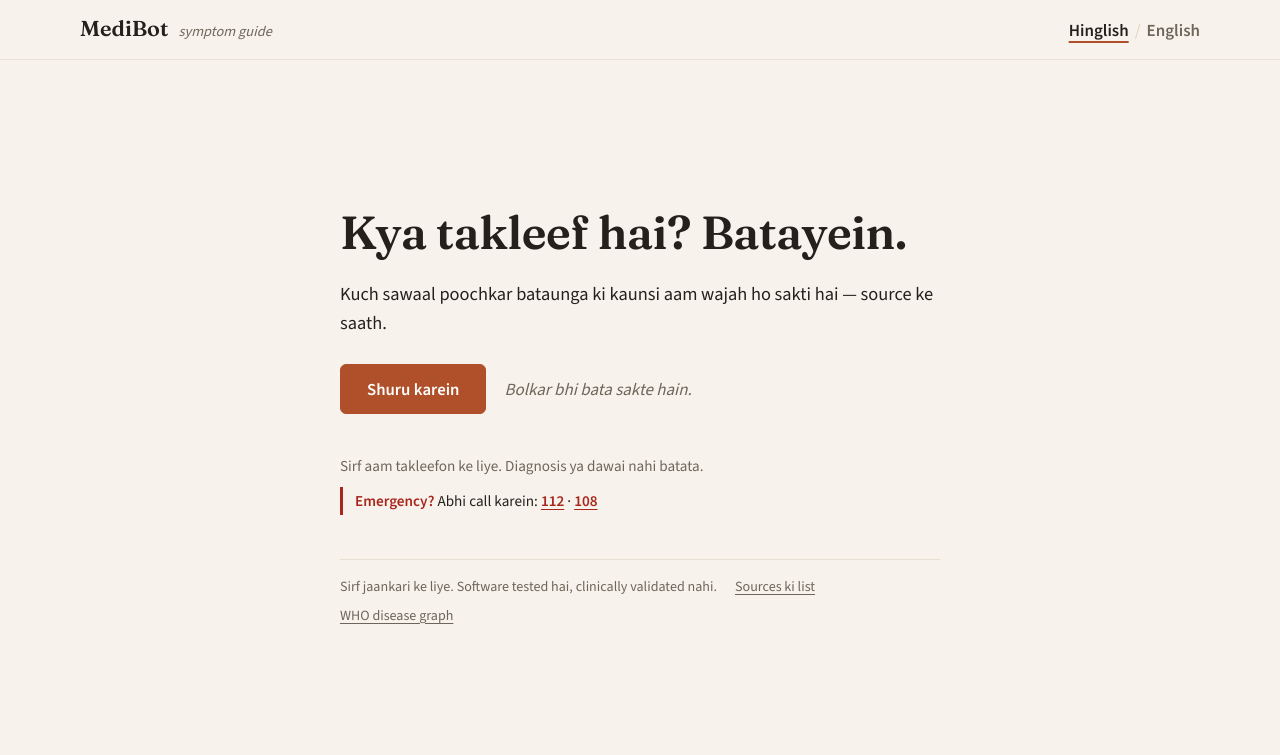
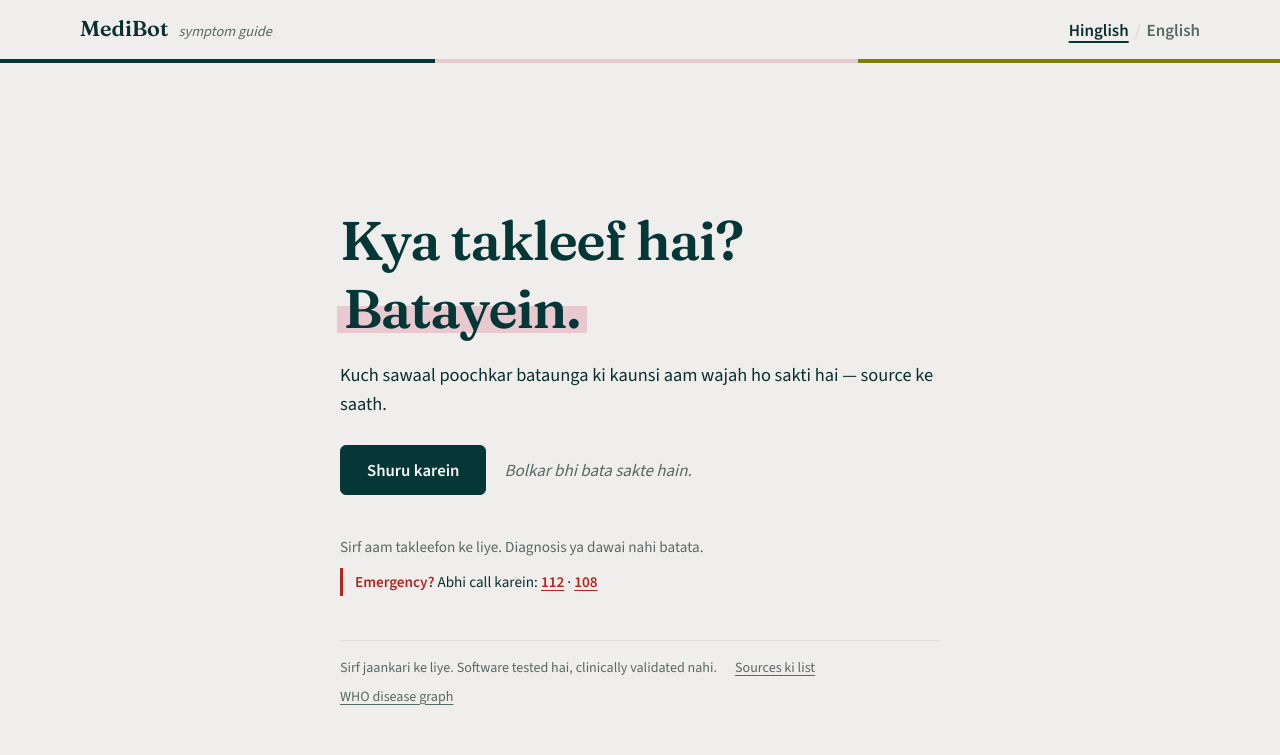
Before and after one commit to shamvi-17/bilingual-medi-bot, a Flask app: page / in a window 1280 px wide. Shown: the top 755 px of the page. Run offline with Flask 3, Linux system fonts and the light colour scheme.

Commit message:
Replace the orange accent with the teal, rose and olive palette
- Deep teal #063737 for text, buttons, links and completed steps; dark mode
  uses it as the background with rose and cream text
- Dusty rose #E8C9CF as the highlight: headline marker, your messages,
  selected options
- Olive #808000 for good outcomes and the current step (darkened where
  used as text for contrast)
- Rust #A25524 kept only for "get help soon / fits less well" signals;
  emergency stays red
- Neutral grey ground and a thin teal/rose/olive stripe under the header
- Text-on-accent colour is now a token instead of hard-coded values
- All text colour pairs checked against WCAG AA (4.5:1) in both themes

```diff
--- a/static/css/app.css
+++ b/static/css/app.css
@@ -1,22 +1,25 @@
-/* MediBot — paper & ink.
-   Warm off-white paper with dark ink in light mode, warm charcoal with cream in dark mode,
-   one terracotta accent, a serif for headings, hairline rules instead of shadows. */
+/* MediBot — palette: deep teal #063737, dusty rose #E8C9CF, olive #808000, rust #A25524.
+   Teal carries text, buttons and links; rose is the soft highlight; olive marks what fits;
+   rust is used sparingly for "fits less well / get help soon". Emergency stays a clear red. */
 :root {
-  --bg: #f7f3ec;
-  --surface: #fffdf8;
-  --surface-2: #efe9de;
-  --border: #ddd4c4;
-  --rule: #e6dfd2;
-  --text: #24211c;
-  --muted: #6d665b;
-  --accent: #b0502a;
-  --accent-strong: #8c3d1d;
-  --accent-soft: #f5e6dc;
+  --teal: #063737; --rose: #E8C9CF; --olive: #808000; --rust: #A25524;
+  --bg: #efeeec;                  /* the palette's neutral grey ground */
+  --surface: #f8f7f6;
+  --surface-2: #e8e5e3;
+  --border: #d8d4d2;
+  --rule: #e2dfdd;
+  --text: #0b2e2e;
+  --muted: #586866;
+  --accent: var(--teal);
+  --accent-strong: #042626;
+  --accent-soft: #f3e1e4;          /* rose wash: selected options, your messages */
+  --on-accent: #f8f7f6;            /* text on teal buttons */
+  --mark: var(--rose);             /* marker highlight behind headline words */
   --focus: #2f5d9c;
-  --emergency: #a8261b; --emergency-bg: #fbeceb; --emergency-border: #ebb8b2;
-  --urgent: #7c5300;    --urgent-bg: #fbf2dd;    --urgent-border: #e8cf94;
-  --soon: #24507e;      --soon-bg: #ebf1f7;      --soon-border: #bdd0e4;
-  --ok: #2d6a3c;        --ok-bg: #e9f2ea;        --ok-border: #b7d4bd;
+  --emergency: #b3261e; --emergency-bg: #fbedec; --emergency-border: #edb9b5;
+  --urgent: #8f4a1e;    --urgent-bg: #f7ebe3;    --urgent-border: #e2c0a8;   /* rust */
+  --soon: var(--teal);  --soon-bg: #e6eeed;      --soon-border: #b4cbca;
+  --ok: #5c5c00;        --ok-bg: #f0f0dd;        --ok-border: #c4c47c;       /* olive, darkened for text contrast */
   --radius: 6px;
   --serif: "Fraunces", "Iowan Old Style", "Palatino Linotype", Georgia, serif;
   --sans: "Source Sans 3", "Source Sans Pro", -apple-system, "Segoe UI", "Noto Sans", Arial, sans-serif;
@@ -56,16 +61,15 @@ button, input, select, textarea { font: inherit; color: inherit; }
 }
 .btn:hover { border-color: var(--text); }
 .btn:disabled { opacity: .5; cursor: not-allowed; }
-.btn-primary { background: var(--accent); border-color: var(--accent); color: #fff; }
+.btn-primary { background: var(--accent); border-color: var(--accent); color: var(--on-accent); }
 .btn-primary:hover:not(:disabled) { background: var(--accent-strong); border-color: var(--accent-strong); }
-@media (prefers-color-scheme: dark) { .btn-primary { color: #1b1916; } }
 .btn-outline { background: transparent; }
 .btn-ghost { background: transparent; border-color: transparent; }
 .btn-ghost:hover { border-color: var(--border); }
 .btn-sm { min-height: 34px; padding: 4px 12px; font-size: .9rem; }
 .btn-lg { min-height: 50px; padding: 10px 26px; font-size: 1.05rem; }
 .btn-danger { background: var(--emergency); border-color: var(--emergency); color: #fff; }
-@media (prefers-color-scheme: dark) { .btn-danger { color: #1b1916; } }
+@media (prefers-color-scheme: dark) { .btn-danger { color: #062a2a; } }
 .link-btn {
   background: none; border: 0; padding: 4px 2px; cursor: pointer; color: var(--accent-strong);
   font-weight: 600; text-decoration: underline; text-decoration-thickness: 1px; text-underline-offset: 3px;
@@ -73,7 +77,11 @@ button, input, select, textarea { font: inherit; color: inherit; }
 .link-btn:hover { color: var(--text); }
 
 /* ── header ──────────────────────────────────────────── */
-.topbar { background: var(--bg); border-bottom: 1px solid var(--rule); position: sticky; top: 0; z-index: 20; }
+.topbar { background: var(--bg); position: sticky; top: 0; z-index: 20; }
+/* signature: a thin stripe in the palette's teal, rose and olive */
+.topbar::after { content: ""; display: block; height: 4px;
+  background: linear-gradient(90deg, var(--teal) 0 34%, var(--rose) 34% 67%, var(--olive) 67% 100%); }
+@media (prefers-color-scheme: dark) { .topbar::after { background: linear-gradient(90deg, var(--rose) 0 34%, #2c6161 34% 67%, var(--olive) 67% 100%); } }
 .topbar-inner { max-width: 1160px; margin: 0 auto; padding: 12px 20px; display: flex; align-items: baseline; gap: 16px; }
 .brand { text-decoration: none; color: var(--text); display: flex; align-items: baseline; gap: 10px; }
 .brand-name { font-family: var(--serif); font-size: 1.35rem; font-weight: 600; }
@@ -86,7 +94,9 @@ button, input, select, textarea { font: inherit; color: inherit; }
 
 /* ── landing ─────────────────────────────────────────── */
 .landing { max-width: 640px; margin: 0 auto; padding: 18vh 20px 48px; }
-.landing h1 { font-size: clamp(2rem, 5vw, 2.9rem); margin: 0 0 18px; }
+.landing h1 { font-size: clamp(2.2rem, 6vw, 3.4rem); margin: 0 0 18px; color: var(--accent); letter-spacing: -0.02em; }
+.landing h1 .mark { background: linear-gradient(transparent 46%, var(--mark) 46%, var(--mark) 86%, transparent 86%); padding: 0 .12em; margin-left: -.06em; }
+@media (prefers-color-scheme: dark) { .landing h1 { color: var(--text); } .landing h1 .mark { color: var(--rose); font-style: italic; } }
 .landing .lead { font-size: 1.15rem; color: var(--text); margin: 0 0 26px; }
 .hero-cta { display: flex; flex-wrap: wrap; gap: 18px; align-items: center; }
 .aside-note { color: var(--muted); font-style: italic; }
--- a/static/js/app.js
+++ b/static/js/app.js
@@ -7,7 +7,7 @@
   const I18N = {
     hi: {
       brand_sub: "symptom guide",
-      hero_title: "Kya takleef hai? Batayein.",
+      hero_title: "Kya takleef hai?", hero_title_b: "Batayein.",
       hero_lead: "Kuch sawaal poochkar bataunga ki kaunsi aam wajah ho sakti hai — source ke saath.",
       start: "Shuru karein", resume: "Jahan chhoda tha wahin se",
       voice_hint: "Bolkar bhi bata sakte hain.",
@@ -60,7 +60,7 @@
     },
     en: {
       brand_sub: "symptom guide",
-      hero_title: "What's bothering you?",
+      hero_title: "What's bothering you?", hero_title_b: "Tell me.",
       hero_lead: "A few questions, then the likely common causes — with sources.",
       start: "Let's start", resume: "Pick up where you left off",
       voice_hint: "You can also just speak.",
--- a/templates/index.html
+++ b/templates/index.html
@@ -36,7 +36,7 @@
   <main id="main">
     <!-- ── Landing ─────────────────────────────────────────── -->
     <section class="landing" id="landing">
-      <h1 data-i18n="hero_title">Kya takleef hai? Batayein.</h1>
+      <h1><span data-i18n="hero_title">Kya takleef hai?</span> <span class="mark" data-i18n="hero_title_b">Batayein.</span></h1>
       <p class="lead" data-i18n="hero_lead">Kuch sawaal poochkar bataunga ki kaunsi aam wajah ho sakti hai — source ke saath.</p>
       <div class="hero-cta">
         <button class="btn btn-primary btn-lg" id="start-btn" type="button" data-i18n="start">Shuru karein</button>
```
Also changed, not shown: other parts of static/css/app.css (+18 -16 lines).
